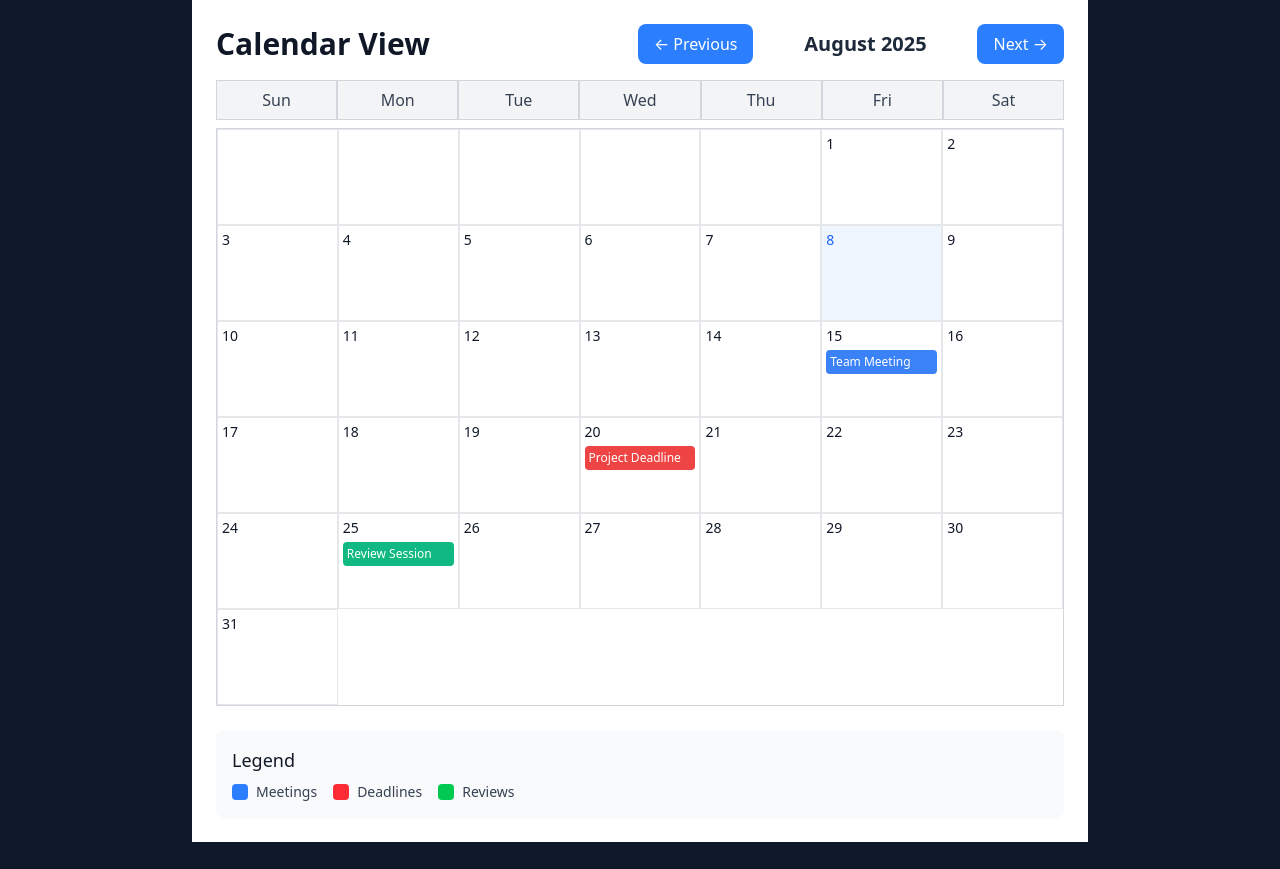
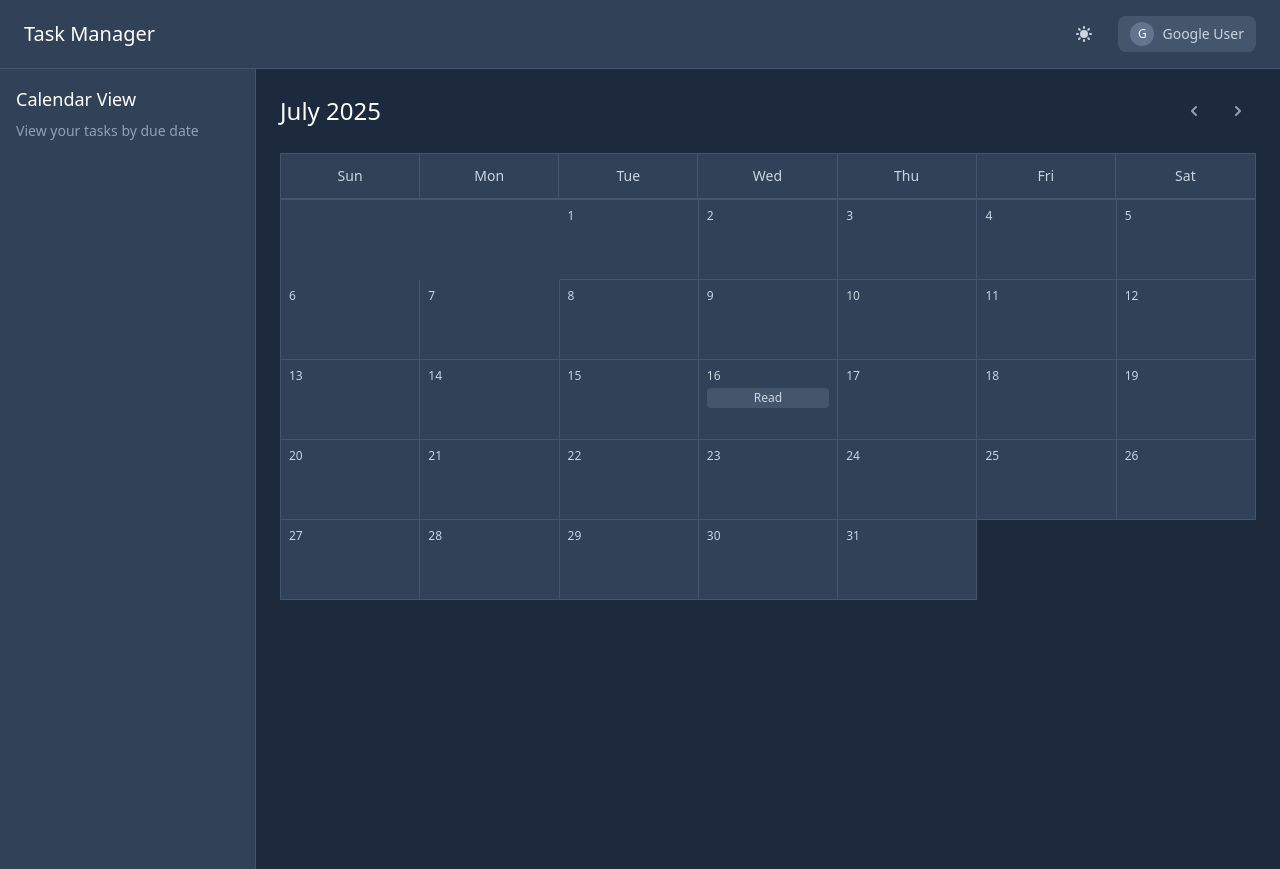
Before and after one commit to Yunmengheng/Taskov, a Next.js app: page /CalendarView in a window 1280 px wide. Before the commit the page ends 842 px from the top, so only its background shows below. Built offline with nearby package versions, Linux system fonts and the light colour scheme.

Commit message:
Calendar View Page

```diff
--- a/app/CalendarView/page.tsx
+++ b/app/CalendarView/page.tsx
@@ -10,12 +10,10 @@ interface CalendarEvent {
 }
 
 const CalendarView: React.FC = () => {
-  const [currentDate, setCurrentDate] = useState(new Date());
-  const [events] = useState<CalendarEvent[]>([
-    { id: '1', title: 'Team Meeting', date: new Date(2025, 7, 15), color: '#3b82f6' },
-    { id: '2', title: 'Project Deadline', date: new Date(2025, 7, 20), color: '#ef4444' },
-    { id: '3', title: 'Review Session', date: new Date(2025, 7, 25), color: '#10b981' },
-  ]);
+  const [currentDate, setCurrentDate] = useState(new Date(2025, 6, 1)); // July 2025
+  const [events] = useState<CalendarEvent[]>(
+    [{ id: '1', title: 'Read', date: new Date(2025, 6, 16), color: '#64748b' },]
+  );
 
   const monthNames = [
     'January', 'February', 'March', 'April', 'May', 'June',
@@ -57,35 +55,27 @@ const CalendarView: React.FC = () => {
     // Empty cells for days before the first day of the month
     for (let i = 0; i < firstDay; i++) {
       days.push(
-        <div key={`empty-${i}`} className="h-24 border border-gray-200"></div>
+        <div key={`empty-${i}`} className="h-20 bg-slate-700"></div>
       );
     }
 
     // Days of the month
     for (let day = 1; day <= daysInMonth; day++) {
       const dayEvents = getEventsForDate(day);
-      const isToday =
-        day === new Date().getDate() &&
-        currentDate.getMonth() === new Date().getMonth() &&
-        currentDate.getFullYear() === new Date().getFullYear();
 
       days.push(
         <div
           key={day}
-          className={`h-24 border border-gray-200 p-1 cursor-pointer hover:bg-gray-50 ${
-            isToday ? 'bg-blue-50 border-blue-300' : ''
-          }`}
+          className="h-20 bg-slate-700 p-2 border-r border-b border-slate-600 relative"
         >
-          <div className={`text-sm font-medium mb-1 ${isToday ? 'text-blue-600' : 'text-gray-900'}`}>
+          <div className="text-xs text-slate-300 font-medium">
             {day}
           </div>
-          <div className="space-y-1">
+          <div className="mt-1">
             {dayEvents.map(event => (
               <div
                 key={event.id}
-                className="text-xs p-1 rounded truncate text-white"
-                style={{ backgroundColor: event.color || '#6b7280' }}
-                title={event.title}
+                className="text-xs px-1 py-0.5 bg-slate-600 text-slate-300 rounded text-center"
               >
                 {event.title}
               </div>
@@ -99,35 +89,70 @@ const CalendarView: React.FC = () => {
   };
 
   return (
-    <div className="max-w-4xl mx-auto p-6 bg-white">
-      <div className="mb-6">
-        <div className="flex items-center justify-between mb-4">
-          <h1 className="text-3xl font-bold text-gray-900">Calendar View</h1>
+    <div className="min-h-screen bg-slate-800">
+      {/* Header */}
+      <div className="bg-slate-700 px-6 py-4 border-b border-slate-600">
+        <div className="flex items-center justify-between">
+          <h1 className="text-xl font-medium text-white">Task Manager</h1>
           <div className="flex items-center space-x-4">
+            <button className="p-2 text-slate-300 hover:text-white">
+              <svg className="w-5 h-5" fill="currentColor" viewBox="0 0 20 20">
+                <path fillRule="evenodd" d="M10 2a1 1 0 011 1v1a1 1 0 11-2 0V3a1 1 0 011-1zm4 8a4 4 0 11-8 0 4 4 0 018 0zm-.464 4.95l.707.707a1 1 0 001.414-1.414l-.707-.707a1 1 0 00-1.414 1.414zm2.12-10.607a1 1 0 010 1.414l-.706.707a1 1 0 11-1.414-1.414l.707-.707a1 1 0 011.414 0zM17 11a1 1 0 100-2h-1a1 1 0 100 2h1zm-7 4a1 1 0 011 1v1a1 1 0 11-2 0v-1a1 1 0 011-1zM5.05 6.464A1 1 0 106.465 5.05l-.708-.707a1 1 0 00-1.414 1.414l.707.707zm1.414 8.486l-.707.707a1 1 0 01-1.414-1.414l.707-.707a1 1 0 011.414 1.414zM4 11a1 1 0 100-2H3a1 1 0 000 2h1z" clipRule="evenodd" />
+              </svg>
+            </button>
+            <div className="flex items-center space-x-2 bg-slate-600 px-3 py-1.5 rounded-lg">
+              <div className="w-6 h-6 bg-slate-500 rounded-full flex items-center justify-center">
+                <span className="text-xs text-white font-medium">G</span>
+              </div>
+              <span className="text-sm text-slate-300">Google User</span>
+            </div>
+          </div>
+        </div>
+      </div>
+
+      <div className="flex">
+        {/* Sidebar */}
+        <div className="w-64 bg-slate-700 min-h-screen border-r border-slate-600">
+          <div className="p-4">
+            <h2 className="text-lg font-medium text-white mb-2">Calendar View</h2>
+            <p className="text-sm text-slate-400">View your tasks by due date</p>
+          </div>
+        </div>
+
+        {/* Main Calendar */}
+        <div className="flex-1 p-6">
+          <div className="max-w-6xl mx-auto">
+            {/* Calendar Header */}
+            <div className="flex items-center justify-between mb-6">
+              <h2 className="text-2xl font-medium text-white">
+                {monthNames[currentDate.getMonth()]} {currentDate.getFullYear()}
+              </h2>
+              <div className="flex items-center space-x-2">
                 <button
                   onClick={getPreviousMonth}
-              className="px-4 py-2 bg-blue-500 text-white rounded-lg hover:bg-blue-600 transition-colors"
+                  className="p-2 text-slate-400 hover:text-white hover:bg-slate-700 rounded"
                 >
-              ← Previous
+                  <svg className="w-5 h-5" fill="currentColor" viewBox="0 0 20 20">
+                    <path fillRule="evenodd" d="M12.707 5.293a1 1 0 010 1.414L9.414 10l3.293 3.293a1 1 0 01-1.414 1.414l-4-4a1 1 0 010-1.414l4-4a1 1 0 011.414 0z" clipRule="evenodd" />
+                  </svg>
                 </button>
-            <h2 className="text-xl font-semibold text-gray-800 min-w-48 text-center">
-              {monthNames[currentDate.getMonth()]} {currentDate.getFullYear()}
-            </h2>
                 <button
                   onClick={getNextMonth}
-              className="px-4 py-2 bg-blue-500 text-white rounded-lg hover:bg-blue-600 transition-colors"
+                  className="p-2 text-slate-400 hover:text-white hover:bg-slate-700 rounded"
                 >
-              Next →
+                  <svg className="w-5 h-5" fill="currentColor" viewBox="0 0 20 20">
+                    <path fillRule="evenodd" d="M7.293 14.707a1 1 0 010-1.414L10.586 10 7.293 6.707a1 1 0 011.414-1.414l4 4a1 1 0 010 1.414l-4 4a1 1 0 01-1.414 0z" clipRule="evenodd" />
+                  </svg>
                 </button>
               </div>
             </div>
 
             {/* Days of the week header */}
-        <div className="grid grid-cols-7 gap-0 mb-2">
+            <div className="grid grid-cols-7 bg-slate-700 border border-slate-600">
               {daysOfWeek.map(day => (
                 <div
                   key={day}
-              className="h-10 bg-gray-100 border border-gray-300 flex items-center justify-center font-medium text-gray-700"
+                  className="py-3 px-4 text-center text-sm font-medium text-slate-300 border-r border-slate-600 last:border-r-0"
                 >
                   {day}
                 </div>
@@ -135,26 +160,9 @@ const CalendarView: React.FC = () => {
             </div>
 
             {/* Calendar grid */}
-        <div className="grid grid-cols-7 gap-0 border border-gray-300">
+            <div className="grid grid-cols-7 border-l border-t border-slate-600">
               {renderCalendarDays()}
             </div>
-      </div>
-
-      {/* Legend */}
-      <div className="mt-6 p-4 bg-gray-50 rounded-lg">
-        <h3 className="text-lg font-medium text-gray-900 mb-2">Legend</h3>
-        <div className="flex flex-wrap gap-4">
-          <div className="flex items-center space-x-2">
-            <div className="w-4 h-4 bg-blue-500 rounded"></div>
-            <span className="text-sm text-gray-700">Meetings</span>
-          </div>
-          <div className="flex items-center space-x-2">
-            <div className="w-4 h-4 bg-red-500 rounded"></div>
-            <span className="text-sm text-gray-700">Deadlines</span>
-          </div>
-          <div className="flex items-center space-x-2">
-            <div className="w-4 h-4 bg-green-500 rounded"></div>
-            <span className="text-sm text-gray-700">Reviews</span>
           </div>
         </div>
       </div>
```
Lines whose indentation alone changed are shown as unchanged.
